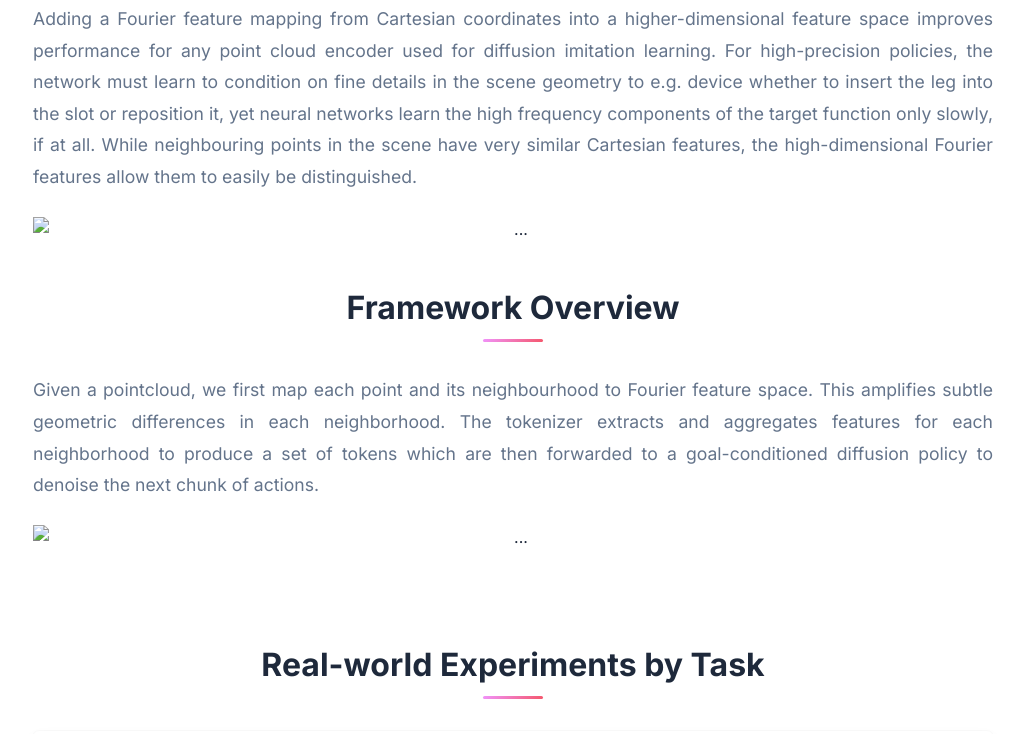
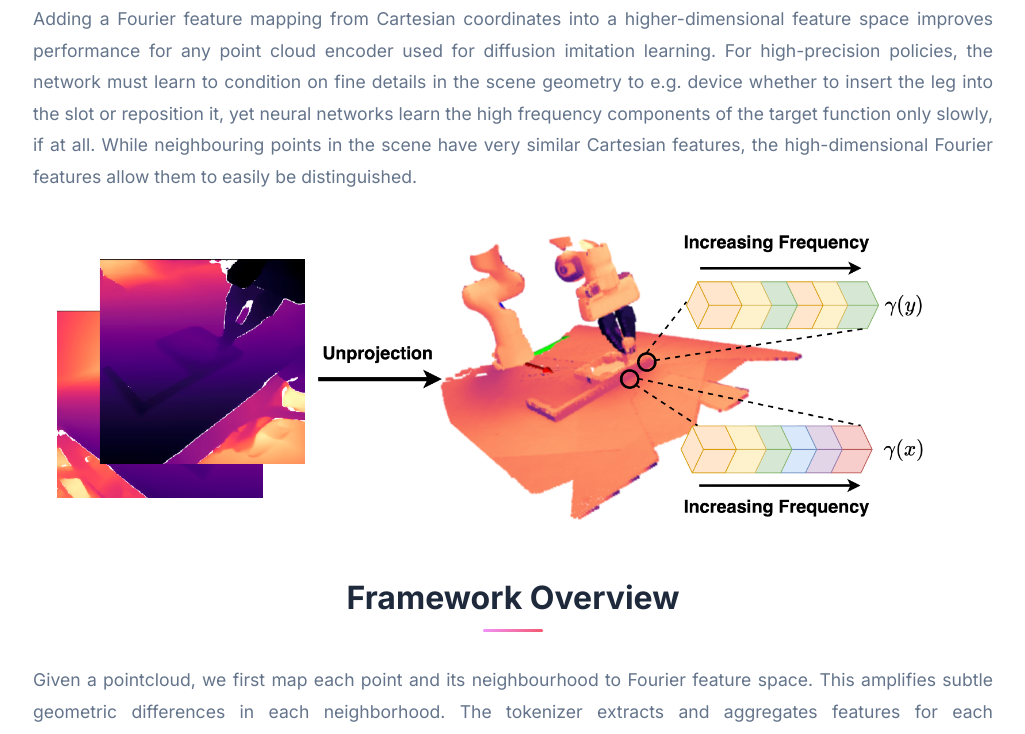
Before and after one commit to fourier-il/fourier-il, a plain HTML site: page index.html in a window 1280 px wide. Shown: the part 1311-2045 px from the top of the page, without its empty margins (127-1152 px from the left). Drawn offline with nearby package versions, Linux system fonts and the light colour scheme; a script that the page names is missing; some icons are missing.

Commit message:
Use .pngs for images

```diff
--- a/index.html
+++ b/index.html
@@ -172,7 +172,7 @@
         While neighbouring points in the scene have very similar Cartesian features, the high-dimensional Fourier features allow them to easily be distinguished.
       </p>
       <figure class="image" style="text-align: center;">
-        <img src="static/pdfs/pcd_to_fourier.pdf" style="max-width: 100%; height: auto;" alt="...">
+        <img src="static/images/pcd_to_fourier.png" style="max-width: 100%; height: auto;" alt="...">
       </figure>
 
 
@@ -181,7 +181,7 @@
         Given a pointcloud, we first map each point and its neighbourhood to Fourier feature space. This amplifies subtle geometric differences in each neighborhood. The tokenizer extracts and aggregates features for each neighborhood to produce a set of tokens which are then forwarded to a goal-conditioned diffusion policy to denoise the next chunk of actions.
       </p>
       <figure class="image" style="text-align: center;">
-        <img src="static/pdfs/architecture.pdf" style="max-width: 100%; height: auto;" alt="...">
+        <img src="static/images/architecture.png" style="max-width: 100%; height: auto;" alt="...">
       </figure>
 
     </div>
```
Also changed, not shown: static/images/architecture.png (added), static/images/pcd_to_fourier.png (added), 2 other files.
